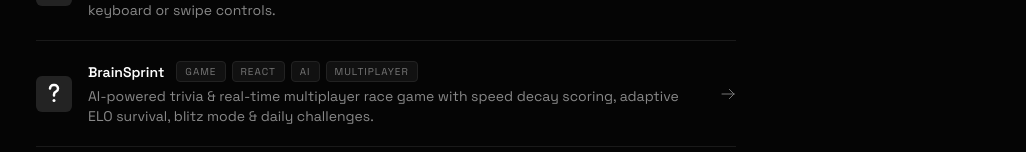
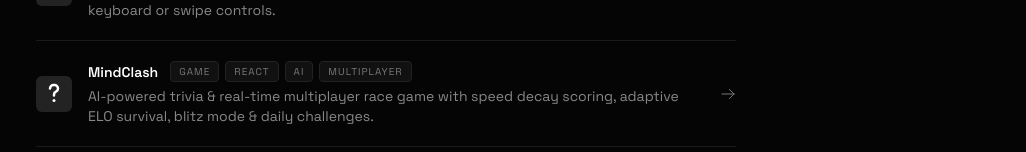
Before and after one commit to adambar88/games-website, a React (Vite) app: page / in a window 1280 px wide. Shown: the part 386-538 px from the top of the page, without its empty margins (254-1280 px from the left). Built offline with nearby package versions, Linux system fonts and the light colour scheme.

Commit message:
feat(branding): rename BrainSprint to MindClash and add URL redirect

```diff
--- a/src/App.tsx
+++ b/src/App.tsx
@@ -52,9 +52,9 @@ const apps: AppEntry[] = [
     icon: <IconSnake />,
   },
   {
-    title: 'BrainSprint',
+    title: 'MindClash',
     description: 'AI-powered trivia & real-time multiplayer race game with speed decay scoring, adaptive ELO survival, blitz mode & daily challenges.',
-    path: '/brainsprint/',
+    path: '/mindclash/',
     tags: ['game', 'react', 'ai', 'multiplayer'],
     icon: <IconQuiz />,
   },
```
Also changed, not shown: 1 other file (tests, documents, lock files or other folders).
